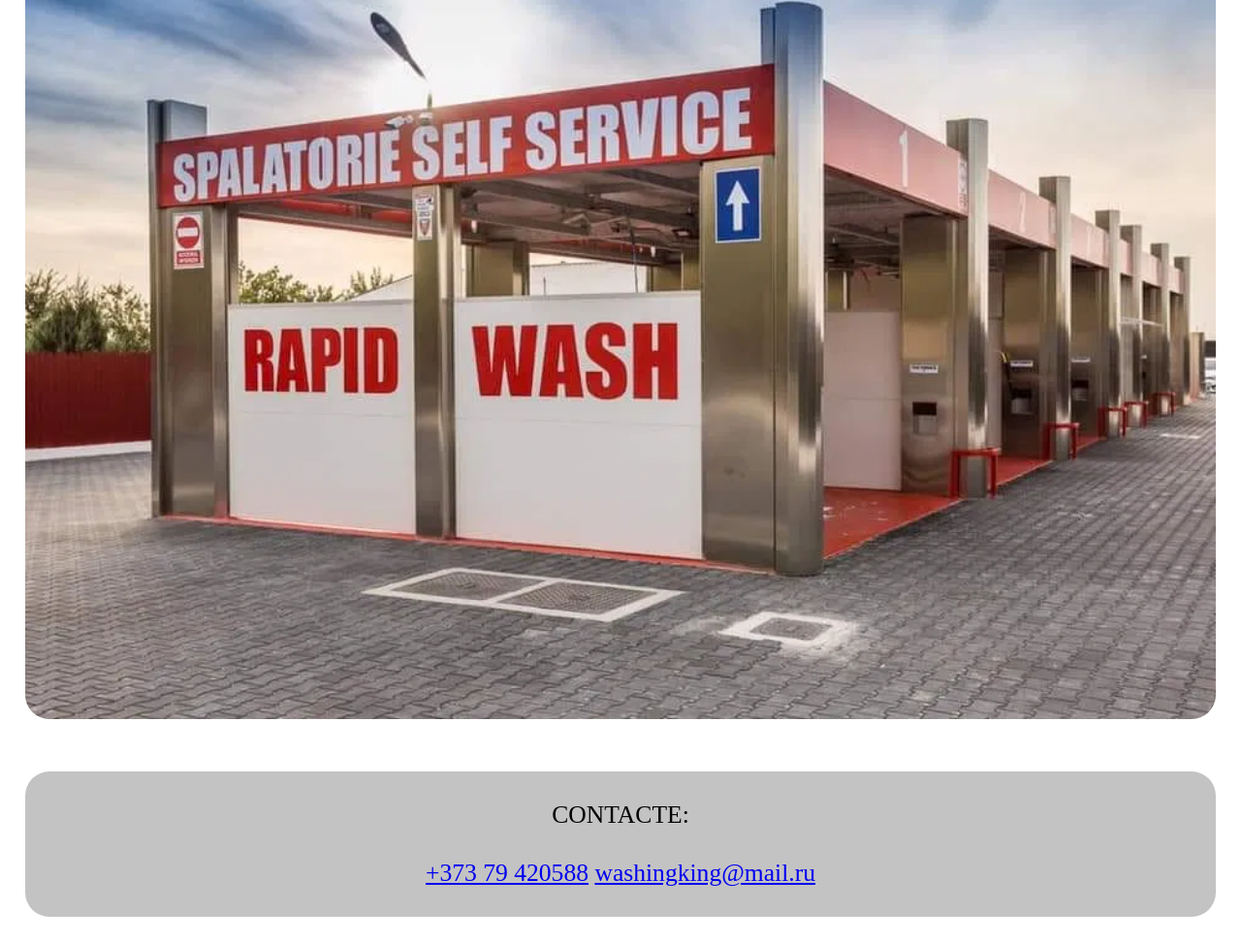
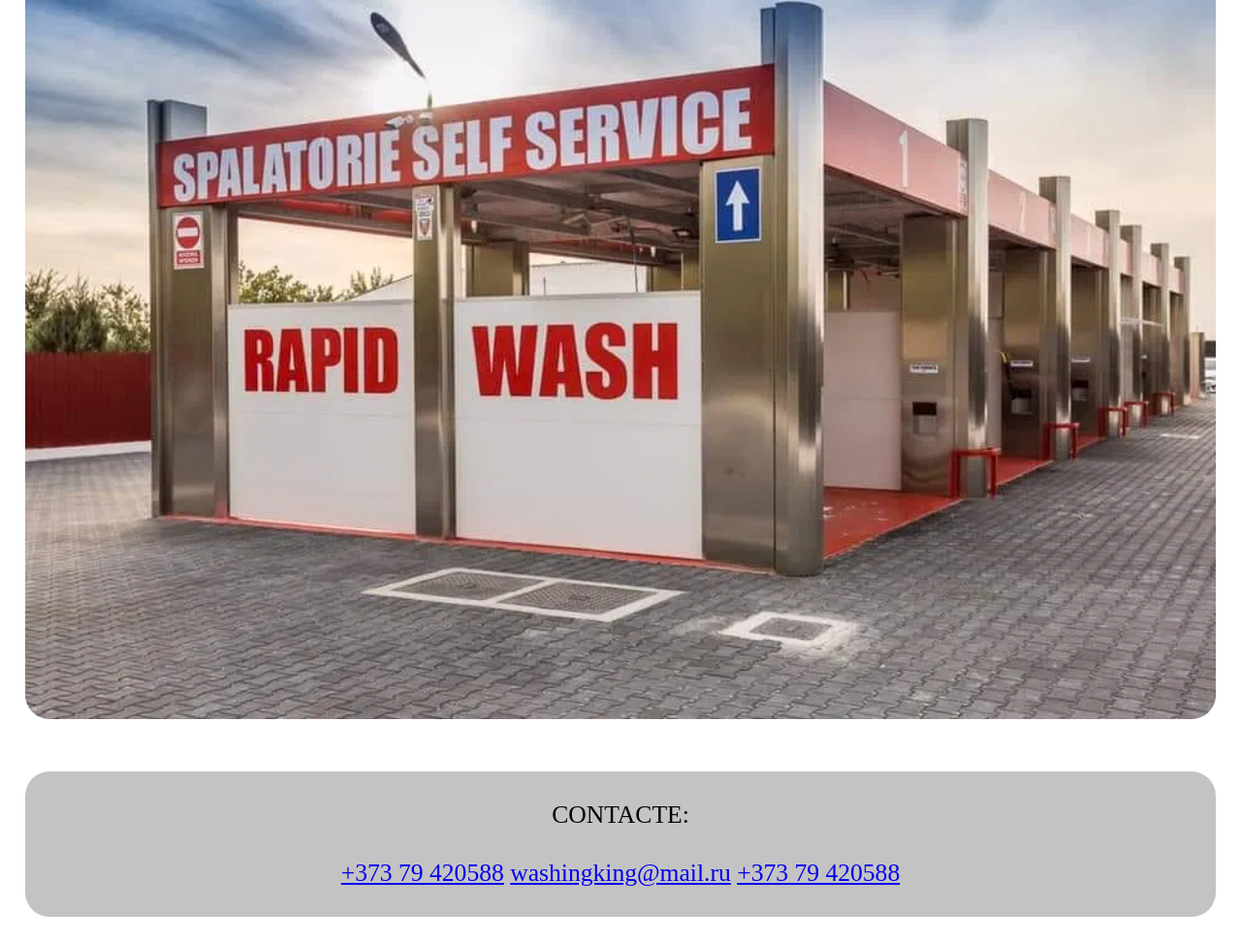
Before and after one commit to orientmd/self-service, a plain HTML site: page index.html in a window 1280 px wide. Shown: the part 7621-8593 px from the top of the page at 97% size. Drawn offline with Linux system fonts and the light colour scheme.

Commit message:
Update index.html

```diff
--- a/index.html
+++ b/index.html
@@ -144,6 +144,7 @@
             CONTACTE:<br><br>
             <a href="tel:+37379420588" >+373 79 420588</a>
                 <a href="mail:washingking@mail.ru" >washingking@mail.ru</a>
+                <a href="viber://add?number=+373 79 420588">+373 79 420588</a>
         </center>
         <br>
         </div>
```
